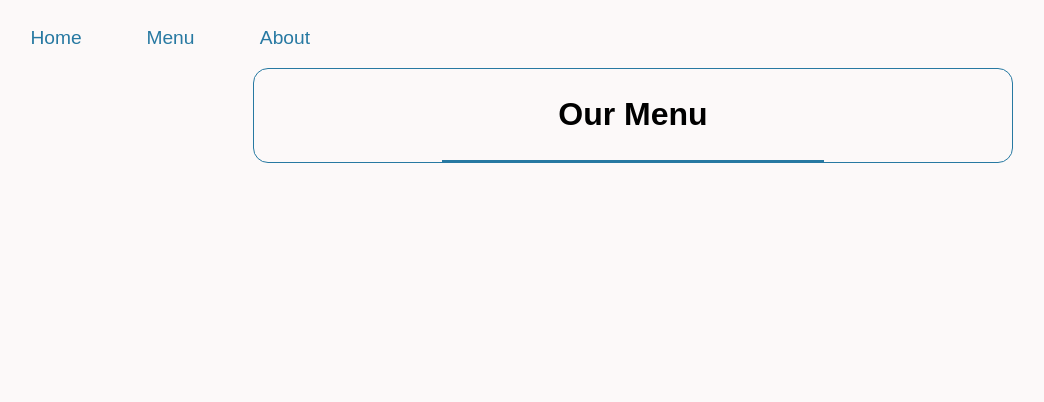
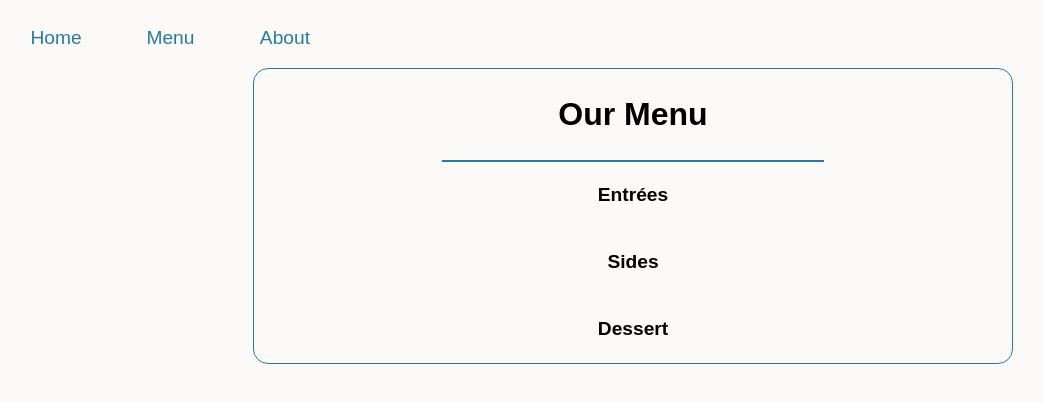
Before and after one commit to Q-Chan97/Restaurant-Page, a website built with webpack: page src/template.html in a window 1280 px wide. Both pictures are taken after a click on the button "Menu". Shown: the whole page, without its empty margins (7-1051 px from the left). Built offline with nearby package versions, Linux system fonts and the light colour scheme.

Commit message:
Build menu categories

```diff
--- a/src/menu-page.js
+++ b/src/menu-page.js
@@ -15,11 +15,38 @@ export function loadMenu() {
     header.id = "menu-head";
     header.textContent = "Our Menu"
 
-    const divider = document.createElement("div");
+    let divider = document.createElement("div");
     divider.classList.add("menu-divider");
 
     mainDiv.appendChild(header);
     mainDiv.appendChild(divider);
 
     //////
+
+    const entreeDiv = document.createElement("div");
+    entreeDiv.id = "entree-div";
+
+    const entreeHead = document.createElement("p");
+    entreeHead.classList.add("menu-category");
+    entreeHead.textContent = "Entrées";
+
+    entreeDiv.appendChild(entreeHead);
+
+    //////
+
+    const sideHead = document.createElement("p");
+    sideHead.classList.add("menu-category");
+    sideHead.textContent = "Sides";
+
+    entreeDiv.appendChild(sideHead);
+
+    //////
+
+    const dessertHead = document.createElement("p");
+    dessertHead.classList.add("menu-category");
+    dessertHead.textContent = "Dessert";
+
+    entreeDiv.appendChild(dessertHead);
+
+    mainDiv.appendChild(entreeDiv);
 }
--- a/src/styles/menu.css
+++ b/src/styles/menu.css
@@ -12,3 +12,14 @@
     border: 1px solid rgb(39, 121, 162);
     width: 50%;
 }
+
+#entree-div {
+    display: flex;
+    flex-direction: column;
+    align-items: center;
+}
+
+.menu-category {
+    font-size: 1.2rem;
+    font-weight: 800;
+}
```
